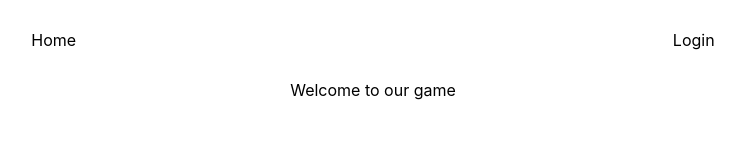
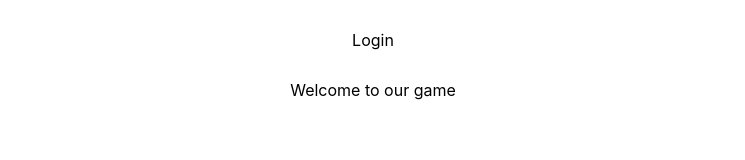
Before and after one commit to CSEU3-MUDGAME/MUD2_Frontend, a React (Create React App) app: page / in a window 1280 px wide. Shown: the top 160 px of the page, without its empty margins (267-1012 px from the left). Built offline with nearby package versions, Linux system fonts and the light colour scheme.

Commit message:
Add auth flow

```diff
--- a/src/components/Navbar.jsx
+++ b/src/components/Navbar.jsx
@@ -1,17 +1,28 @@
-import React from 'react';
-import { Link, Route} from "react-router-dom";
-import Landing from './Landing';
-import Auth from './Auth';
-import Game from './Game/Game';
-import { ProtectedRoute } from '../utils/ProtectedRoute';
-import { StyledNavbar } from '../styles/navbar';
+import React from "react";
+import { Link, Route } from "react-router-dom";
+import Landing from "./Landing";
+import Auth from "./Auth";
+import Game from "./Game/Game";
+import { ProtectedRoute } from "../utils/ProtectedRoute";
+import { StyledNavbar } from "../styles/navbar";
 
-export default function Navbar(props){
-    return(
+export default function Navbar(props) {
+  const token = localStorage.getItem("token");
+  return (
     <div>
       <StyledNavbar>
-                <Link to="/">Home</Link>
+        {!token ? (
           <Link to="/login">Login</Link>
+        ) : (
+          <button
+            onClick={() => {
+              props.history.push("/");
+              localStorage.removeItem("token");
+            }}
+          >
+            Logout
+          </button>
+        )}
       </StyledNavbar>
       <main>
         <Route exact path="/" component={Landing} />
```
Lines whose indentation alone changed are shown as unchanged.
